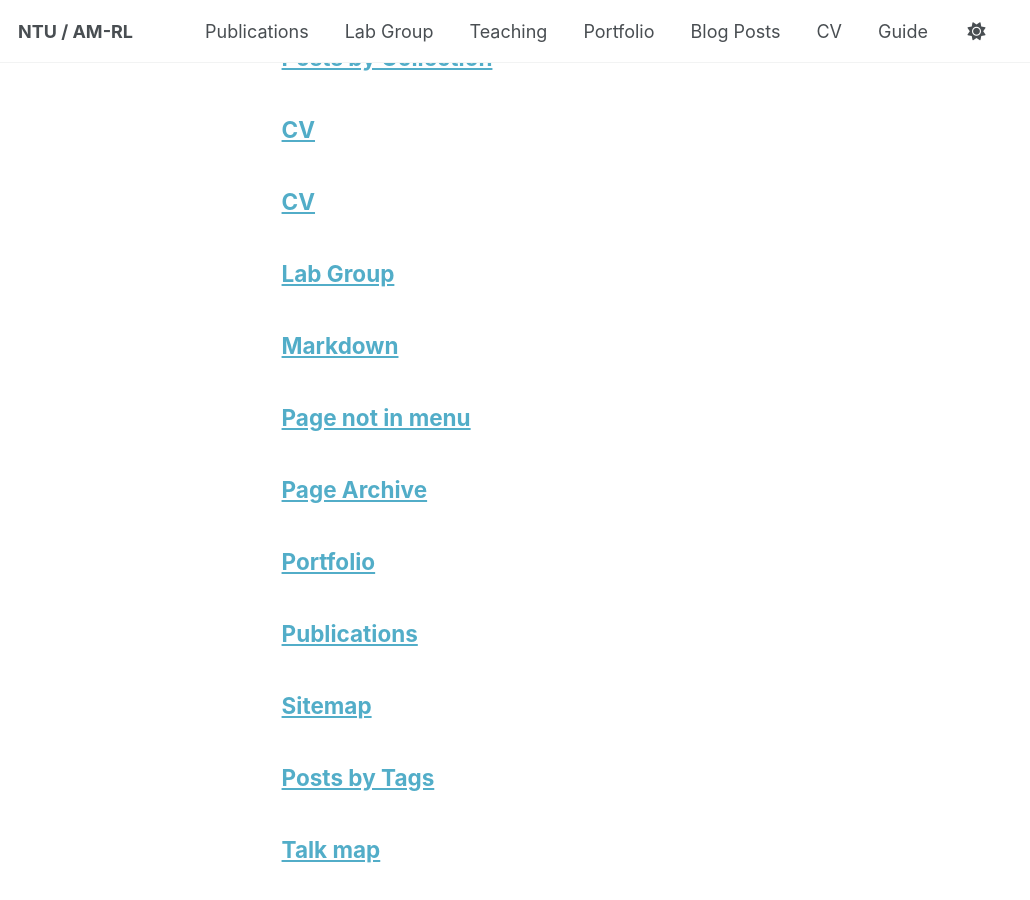
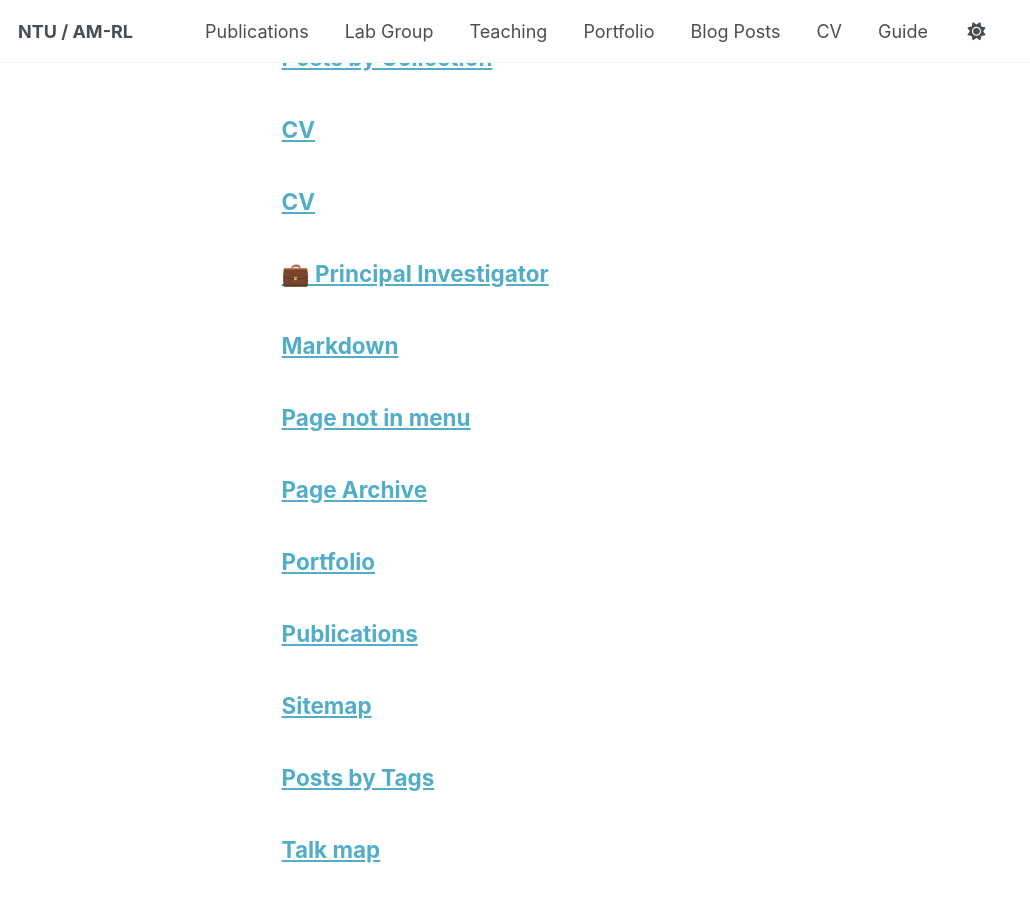
Before and after one commit to hwhsiu/hwhsiu.github.io, a Jekyll site: the page built from _pages/page-archive.html, in a window 1280 px wide and 900 px high, scrolled down 416 px. Shown: the whole window, without its empty margins (0-1030 px from the left). Built offline with Jekyll 4.4.1, drawn with Linux system fonts in a browser that asks for light colours.

Commit message:
Update lab group.md

```diff
--- a/_pages/lab group.md
+++ b/_pages/lab group.md
@@ -1,11 +1,13 @@
 ---
-title: "Lab Group"
+title:
 permalink: /lab group/
 ---
 
-# Principal Investigator
+# 💼 Principal Investigator
+
 
 **Wei-Hsiu Hu (胡瑋秀), Ph.D.**
+
 Assistant Professor
 Department of Civil Engineering, National Taiwan University
 
@@ -16,7 +18,7 @@ Research interests:
 
 ---
 
-# Current Students
+# 👨‍🎓 Current Students
 
 | Name              | Degree        | Entry Year |
 |-------------------|---------------|------------|
```
